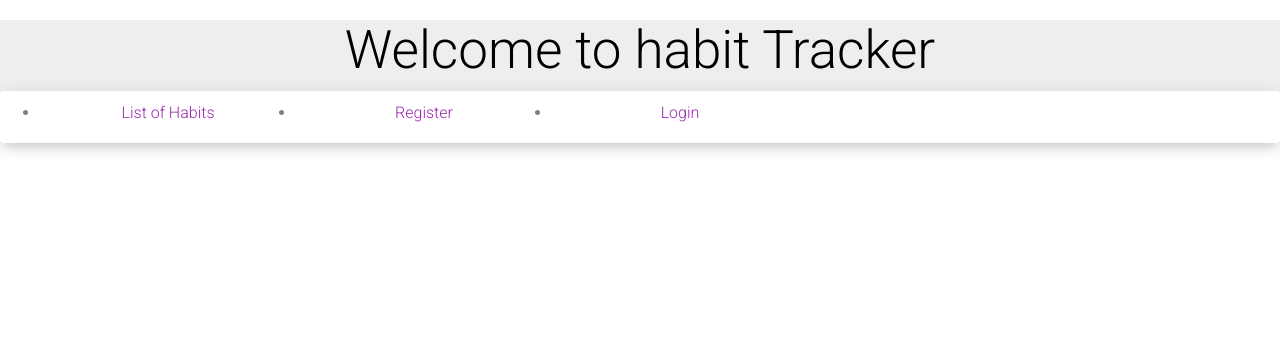
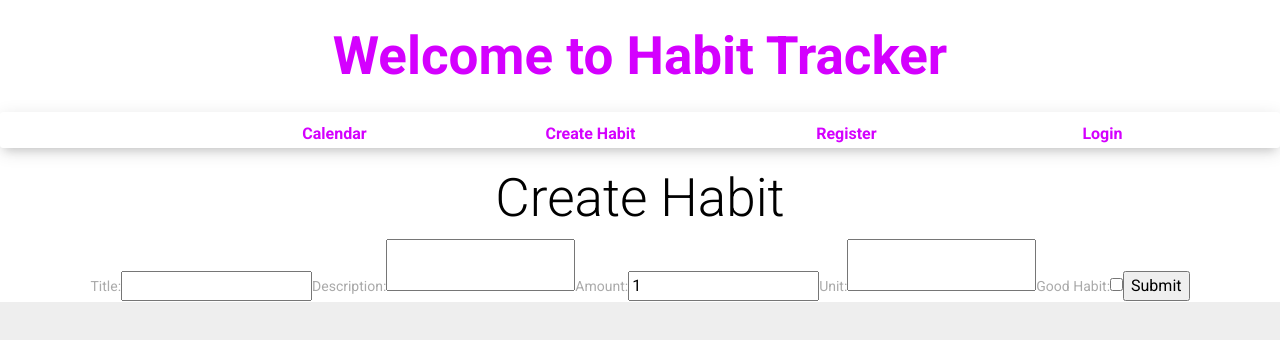
Before and after one commit to TrellinXp/habit-tracker-client, a React (Create React App) app: page /createHabit in a window 1280 px wide. Shown: the top 340 px of the page. Built offline with nearby package versions, Linux system fonts and the light colour scheme.

Commit message:
Calendar and Navigation Routes

```diff
--- a/src/App.css
+++ b/src/App.css
@@ -1,5 +1,6 @@
 .App {
   text-align: center;
+  background-color: white;
 }
 
 .App-logo {
@@ -28,6 +29,13 @@
   color: #61dafb;
 }
 
+.page-title {
+  margin: 0;
+  padding: 2%;
+  font-weight: bold;
+  color: #d400ff;;
+}
+
 @keyframes App-logo-spin {
   from {
     transform: rotate(0deg);
--- a/src/App.js
+++ b/src/App.js
@@ -27,7 +27,7 @@ class App extends Component {
   render() {
     return (
       <div className="App">
-        <h1> Welcome to habit Tracker</h1>
+        <h1 className="page-title"> Welcome to Habit Tracker</h1>
         <Navbar userData={this.state.user} userIsLoggedIn={this.state.isLoggedIn} getUser={this.getTheUser} />
         <Switch>
           <Route exact path="/habits" render={() => {
@@ -41,6 +41,12 @@ class App extends Component {
             )
           }
           }/>
+          <Route
+            exact
+            path="/createHabit"
+            render={(props) => <CreateHabit {...props} />}
+          />
+
           <Route
             exact
             path="/signup"
--- a/src/components/EditHabit.js
+++ b/src/components/EditHabit.js
@@ -31,7 +31,7 @@ class EditHabit extends Component {
         const unit = this.state.unit;
 
         let goodHabit = false;
-        if(this.state.goodHabit == 'on') {
+        if(this.state.goodHabit === 'on') {
            goodHabit = true;
         }
         const date = Date.now();
--- a/src/components/HabitDetails.js
+++ b/src/components/HabitDetails.js
@@ -1,7 +1,6 @@
 import React, { Component } from 'react';
 import axios from 'axios';
 import { Link } from 'react-router-dom';
-import EditHabit from './EditHabit'
 
 class HabitDetails extends Component {
     state = {}
@@ -39,7 +38,6 @@ class HabitDetails extends Component {
     }
 
     getDateString = () => {
-        let options = { weekday: 'long', year: 'numeric', month: 'long', day: 'numeric' };
         return new Date(this.state.date).toLocaleDateString("en-US");
     }
 
--- a/src/components/HabitList.js
+++ b/src/components/HabitList.js
@@ -1,8 +1,6 @@
 import React, { Component } from 'react'
 import axios from 'axios';
-import CreateHabit from './CreateHabit'
 import { Link } from 'react-router-dom';
-
 
 class HabitList extends Component {
     state = { listOfHabits: [] } //L ist of habits is an empty array
--- a/src/components/auth/Login.js
+++ b/src/components/auth/Login.js
@@ -22,7 +22,7 @@ class Login extends Component {
         .then(response => {
           this.setState({ username: '', password: '' });
           this.props.getUser(response, true);
-          this.props.history.push("/habits");
+          this.props.history.push("/calendar");
         })
         .catch(error => console.log(error));
     } else {
@@ -31,7 +31,7 @@ class Login extends Component {
         .then(response => {
           this.setState({ username: '', password: '' });
           this.props.getUser(response, true);
-          this.props.history.push("/habits");
+          this.props.history.push("/calendar");
         })
         .catch(error => console.log(error));
     }
@@ -100,7 +100,7 @@ class Login extends Component {
                         </span>
                       </div>
 
-                        <input type="text" name="username" value={this.state.username}
+                      <input type="text" name="username" value={this.state.username} autoComplete="username"
                         onChange={this.handleChange} className="form-control" placeholder="Username ..." ></input>
                     </div>
                     <div className="input-group">
@@ -109,12 +109,8 @@ class Login extends Component {
                           <i className="material-icons">lock_outline</i>
                         </span>
                       </div>
-                        <input  type="password"
-                                name="password"
-                                value={this.state.password}
-                                onChange={this.handleChange}
-                                className="form-control"
-                                placeholder="Password..." />
+                      <input type="password" name="password" value={this.state.password} autoComplete="current-password"
+                        onChange={this.handleChange} className="form-control" placeholder="Password..." />
                     </div>
                   </div>
                   <div className="login-button">
@@ -160,7 +156,7 @@ class Login extends Component {
         <div className="copyright float-right">
           &copy;
             {new Date().getFullYear()}, made with <i className="material-icons">favorite</i> by
-            <a href="https://www.creative-tim.com/" target="_blank">Creative Tim</a> for a better web.
+            <a href="https://www.creative-tim.com/" target="_blank" rel="noreferrer">Creative Tim</a> for a better web.
         </div>
       </div>
     </footer>
--- a/src/components/calendar/Calendar.js
+++ b/src/components/calendar/Calendar.js
@@ -1,15 +1,26 @@
 import React, { Component } from 'react'
 import './../calendar/Calendar.css';
+import axios from 'axios';
+import HabitTile from './HabitTile';
 
-const weekdays = ["Monday", "Thuseday", "Wednesday", "Thursday", "Friday", "Saturday", "Sunday"]
+const weekdays = ["Monday", "Tuesday", "Wednesday", "Thursday", "Friday", "Saturday", "Sunday"]
 
 export default class Calendar extends Component {
-    getWeekdays() {
-        {weekdays.map( weekday => {
-            return (
-                <div className="week-day">{weekday}</div>
-            )})
-        }
+    state = {
+        listOfHabits: []
+    }
+
+    getAllHabits = () => {
+        axios.get(`http://localhost:5000/api/habits`, { withCredentials: true })
+            .then(responseFromApi => {
+                this.setState({
+                    listOfHabits: responseFromApi.data
+                })
+            })
+    }
+
+    componentDidMount() {
+        this.getAllHabits();
     }
 
     render() {
@@ -20,11 +31,11 @@ export default class Calendar extends Component {
                     <div className="week">
                     {weekdays.map( weekday => {
                     return (
-                        <div className="week-day">
+                        <div key={weekday} className="week-day">
                             <div className="week-header">{weekday}</div>
-                            <div className="habit">
-                                <button class="create-btn">Create Habit</button>
-                            </div>
+                                <button className="create-btn">Create Habit</button>
+                                <HabitTile listOfHabitsObj={this.state.listOfHabits.filter(
+                                    habit => new Date(habit.date).getDay() === (weekdays.lastIndexOf(weekday) +1)).filter(habit => habit.goodHabit === true)}></HabitTile>
                         </div>
                     )})
                     }
@@ -36,8 +47,12 @@ export default class Calendar extends Component {
                     <div className="week">
                     {weekdays.map( weekday => {
                  return (
-                    <div className="week-day">
-                        <div className="week-header">{weekday}</div>
+                    <div key={weekday} className="week-day">
+                        <div className="week-header">{weekday}
+                        </div>
+                         <button className="create-btn">Create Habit</button>
+                         <HabitTile listOfHabitsObj={this.state.listOfHabits.filter(
+                             habit => new Date(habit.date).getDay() === (weekdays.lastIndexOf(weekday) +1)).filter(habit => habit.goodHabit === false)}></HabitTile>
                     </div>
                 )})
                     }
--- /dev/null
+++ b/src/components/calendar/HabitTile.js
@@ -0,0 +1,33 @@
+import React, { Component } from 'react'
+
+export default class HabitTile extends Component {
+
+    state = {
+        habits: []
+    }
+
+    constructor() {
+        super();
+        //this.getHabitsForWeekday();
+    }
+
+
+    getHabitsForWeekday(weekday) {
+        let filteredHabits = this.props.listOfHabits.filter(habit => new Date(habit.date).getDay() === 5);
+        this.setState({
+            habits: filteredHabits
+        });
+    }
+
+    render() {
+        return (
+            <div>
+                { this.props.listOfHabitsObj.map( habit => {
+                    return (<div key={habit._id} className="habit-tile">
+                        <h4>{habit.title}</h4>
+                        </div>);
+                }) }
+            </div>
+        )
+    }
+}
--- a/src/components/navbar/Navbar.js
+++ b/src/components/navbar/Navbar.js
@@ -29,15 +29,34 @@ class Navbar extends React.Component {
             </Link>
           </li>
         )
-      }
+    }
+
+    renderCreateHabit() {
+      return (
+        <>
+          <li className="navigation-item"><Link to="/createHabit">Create Habit</Link></li>
+        </>
+      );
+    }
+
+    renderCalendar() {
+      return (
+        <>
+          <li className="navigation-item"><Link to="/calendar">Calendar</Link></li>
+        </>
+      );
+    }
+
 
 
     render() {
         return (
             <nav className="navbar">
-                {this.props.userIsLoggedIn && `Hello ${this.props.userData.username}`}
+                <div className="username">{this.props.userIsLoggedIn && `Hello ${this.props.userData.username}`}</div>
                 <ul className="navigation">
-                    <li className="navigation-item"><Link to="/habits">List of Habits</Link></li>
+                    {/* <li className="navigation-item"><Link to="/habits">List of Habits</Link></li> */}
+                    {this.renderCalendar()}
+                    {this.renderCreateHabit()}
                     {this.props.userIsLoggedIn
                         ? this.renderLogoutLink()
                         : this.renderAuthLinks()
--- a/src/index.css
+++ b/src/index.css
@@ -24,11 +24,10 @@ code {
 html {
   position: relative;
   min-height: 90%;
-  background-color: white !important;
 }
 
 .footer {
-  z-index: 1;
+  z-index: 2;
   position: absolute;
   bottom: 0;
   width: 100%;
@@ -46,12 +45,12 @@ html {
 }
 
 .page-header {
-  height: 83vh !important;
+  height: 87vh !important;
 }
 
 .signup-btn {
   background-color: white;
-  color: #8628a8;
+  color: #d400ff;
   border: none;
   font-weight: bold;
   font-size: 20px;
@@ -69,10 +68,26 @@ html {
 .navigation {
   display: flex;
   height: 2vh;
+  margin: 0;
+  font-weight: bold;
+  width: 87vw;
+}
 
+.navigation a {
+  color: #d400ff;
 }
 
 .navigation-item {
   width: 20vw;
-  color:grey;
+  color:transparent;
 }
+
+.navbar {
+  margin-bottom: 0px !important
+}
+
+.username {
+  margin-left: 3vw;
+  font-weight: bold;
+  font-size: 20px;
+}
```
Also changed, not shown: src/components/calendar/Calendar.css (+29 -8 lines). Lines whose indentation alone changed are shown as unchanged.
